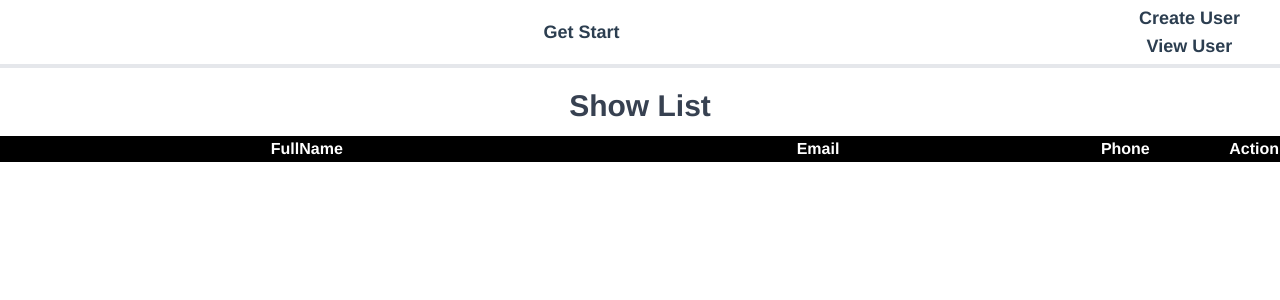
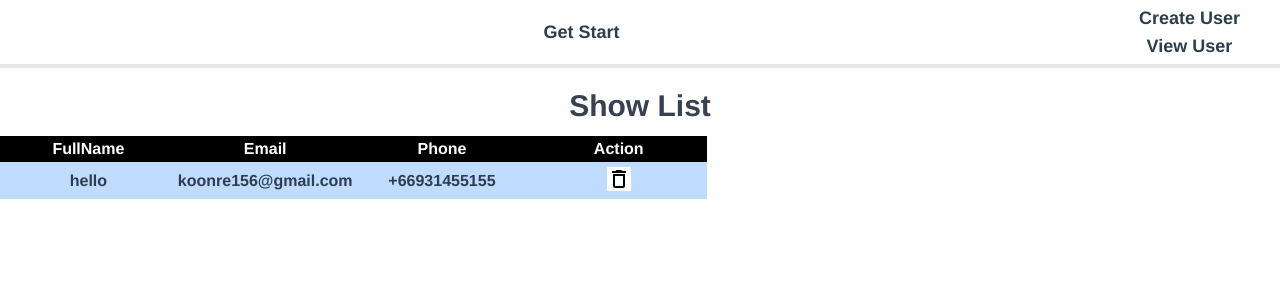
Before and after one commit to jednuth156/INT203_62130500018_2_SPA, a Vue app: page /about in a window 1280 px wide. Shown: the top 300 px of the page. Built offline with nearby package versions, Linux system fonts and the light colour scheme; data requests are answered from the project's data file.

Commit message:
[ADD]Edit User

```diff
--- a/db.json
+++ b/db.json
@@ -1,5 +1,10 @@
 {
   "user": [
-
+    {
+      "Fullname": "hello",
+      "Email": "koonre156@gmail.com",
+      "Phone": "+66931455155",
+      "id": 1
+    }
   ]
 }
--- a/src/views/About.vue
+++ b/src/views/About.vue
@@ -1,60 +1,88 @@
 <template>
-    <nav-bar :navber="navbar"/>
+  <nav-bar :navber="navbar" />
   <div class="row justify-content-center">
     <div class="col-md-6">
-            <h1 class="my-3 text-3xl font-semibold text-gray-700 dark:text-gray-200">Show List</h1>
+      <h1 class="my-3 text-3xl font-semibold text-gray-700 dark:text-gray-200">
+        Show List
+      </h1>
       <div class="row">
         <div class="col-md-12">
           <table class="table-fixed">
             <thead>
               <tr class="text-white bg-black">
-                <th class="w-1/2 ...">FullName</th>
-                <th class="w-1/3 ...">Email</th>
+                <th class="w-1/4 ...">FullName</th>
+                <th class="w-1/4 ...">Email</th>
                 <th class="w-1/4 ...">Phone</th>
                 <th class="w-1/4 ...">Action</th>
               </tr>
             </thead>
             <tbody>
-              <tr v-for="results in result" :key="results.id" class="bg-blue-200">
+              <tr
+                v-for="results in result"
+                :key="results.id"
+                class="bg-blue-200"
+              >
                 <th>
-                  {{results.Fullname}}
+                  {{ results.Fullname }}
                 </th>
-                <th>{{results.Email}}</th>
-                <th>{{results.Phone}}</th>
+                <th>{{ results.Email }}</th>
+                <th>{{ results.Phone }}</th>
+                <th>
+                  <button
+                    @click="deletedUser(results.id)"
+                    class="m-1 bg-white"
+                  >
+                    <span class="material-icons-outlined">  <img src="@/assets/delete.svg" alt="" /> </span>
+
+                  </button>
+                </th>
               </tr>
             </tbody>
           </table>
-
         </div>
       </div>
     </div>
   </div>
-
 </template>
 
 <script>
 export default {
   name: "about",
-    data(){
-        return{
-            url : "http://localhost:5000/user",
-            result : []
-        }
+  data() {
+    return {
+      url: "http://localhost:5000/user",
+      result: [],
+    };
   },
-    methods : {
+  methods: {
     async getInfoUser() {
       try {
         const res = await fetch(this.url);
         const data = await res.json();
         return data;
       } catch (error) {
-                console.log(`error ${error}`)
+        console.log(`error ${error}`);
       }
+    },
+    async deletedUser(deleteuser) {
+      try {
+        await fetch(`${this.url}/${deleteuser}`, {
+          method: "DELETE",
+        });
+        this.result = this.result.filter(
+          (results) => results.id !== deleteuser
+        );
+      } catch (error) {
+        console.log(`Could not delete! ${error}`);
       }
+    },
   },
   async created() {
     this.result = await this.getInfoUser();
-    }
+  },
+};
+</script>
 
-}
-</script>
+<style scoped>
+
+</style>
```
Also changed, not shown: src/assets/delete.svg (added). Lines whose indentation alone changed are shown as unchanged.
